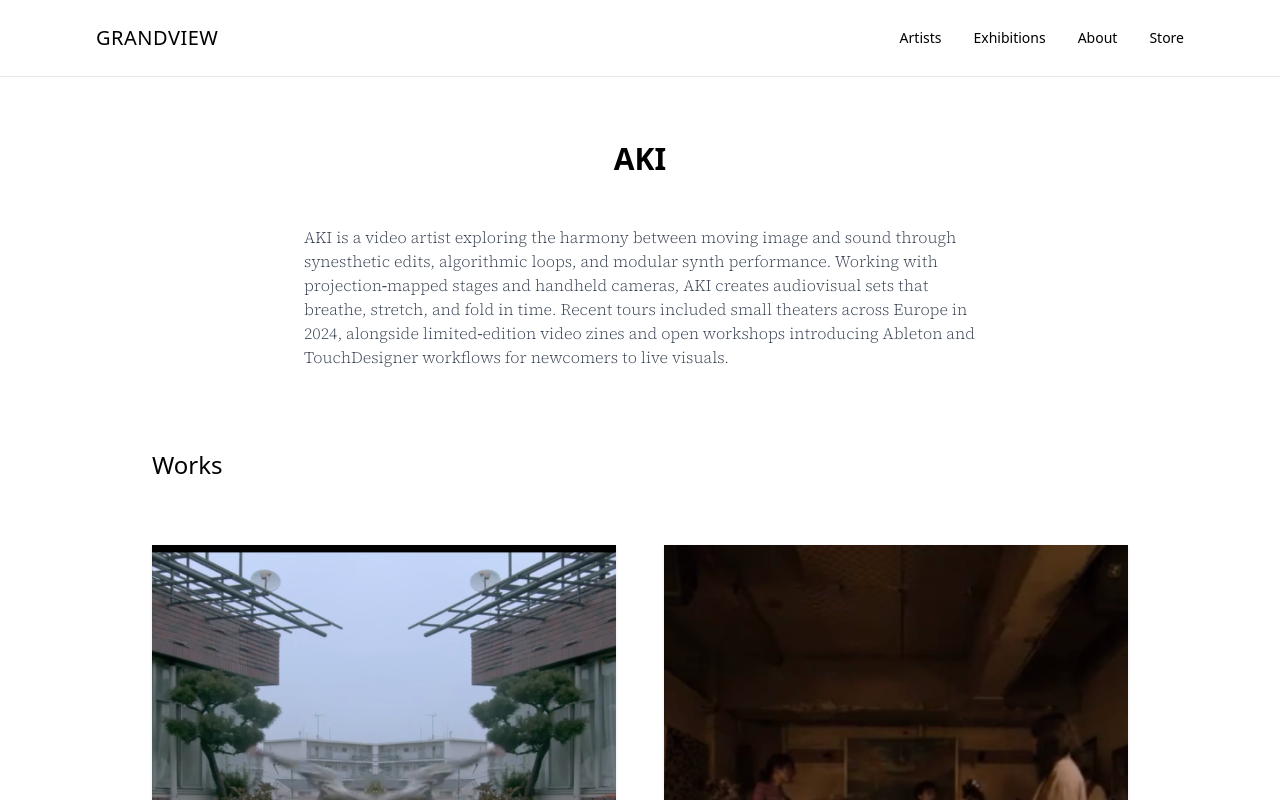
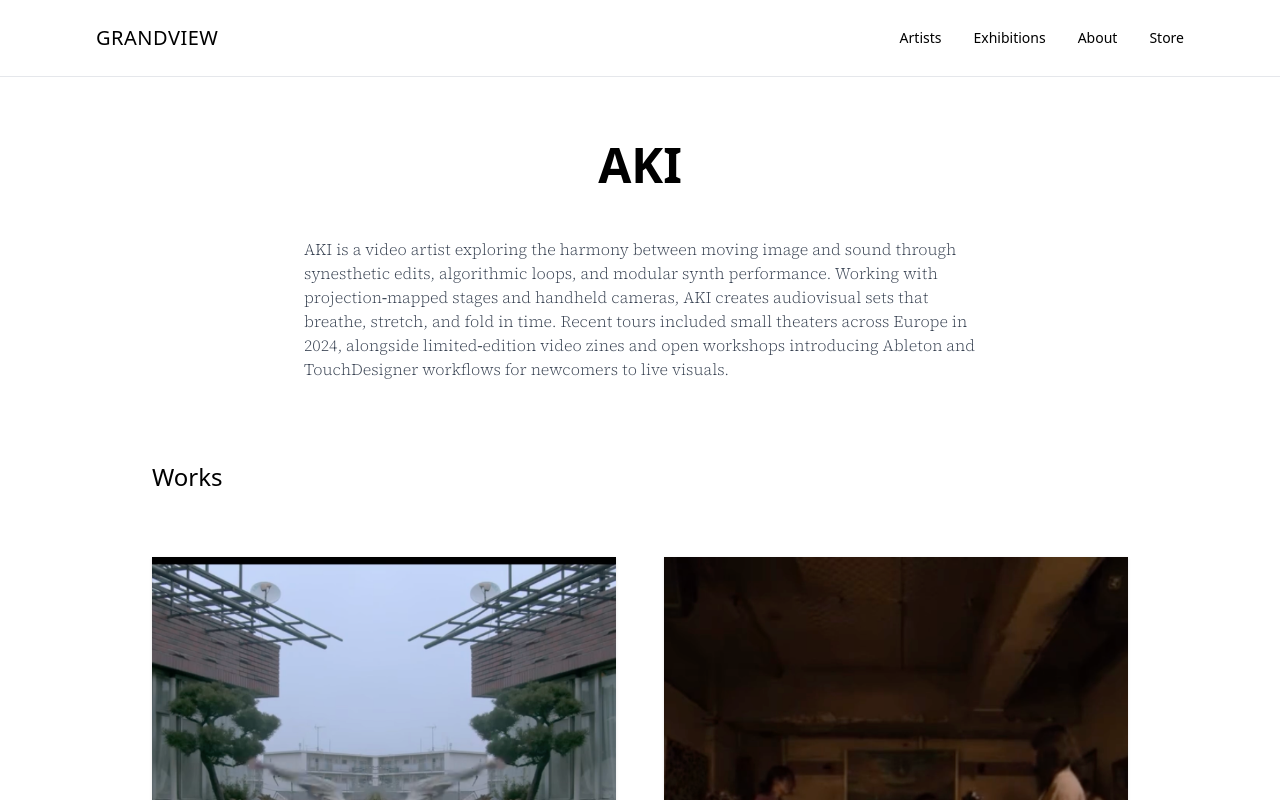
Before and after one commit to takaramarina/grandview, a Next.js app: page /artists/AKI in a window 1280 px wide. Shown: the top 800 px of the page. Built offline with nearby package versions, Linux system fonts and the light colour scheme.

Commit message:
font size

```diff
--- a/src/app/artists/[id]/page.tsx
+++ b/src/app/artists/[id]/page.tsx
@@ -15,7 +15,7 @@ export default function ArtistPage({ params }: Props) {
     <main className="px-6 py-16 max-w-5xl mx-auto">
       {/* Name + Bio */}
       <div className="flex flex-col items-center text-left mb-20">
-        <h1 className="text-3xl mb-8 font-semibold">{artist.name}</h1>
+        <h1 className="text-5xl mb-8 uppercase font-semibold">{artist.name}</h1>
         <p className="mt-4 text-gray-700 max-w-2xl">{artist.bio}</p>
       </div>
 
```
